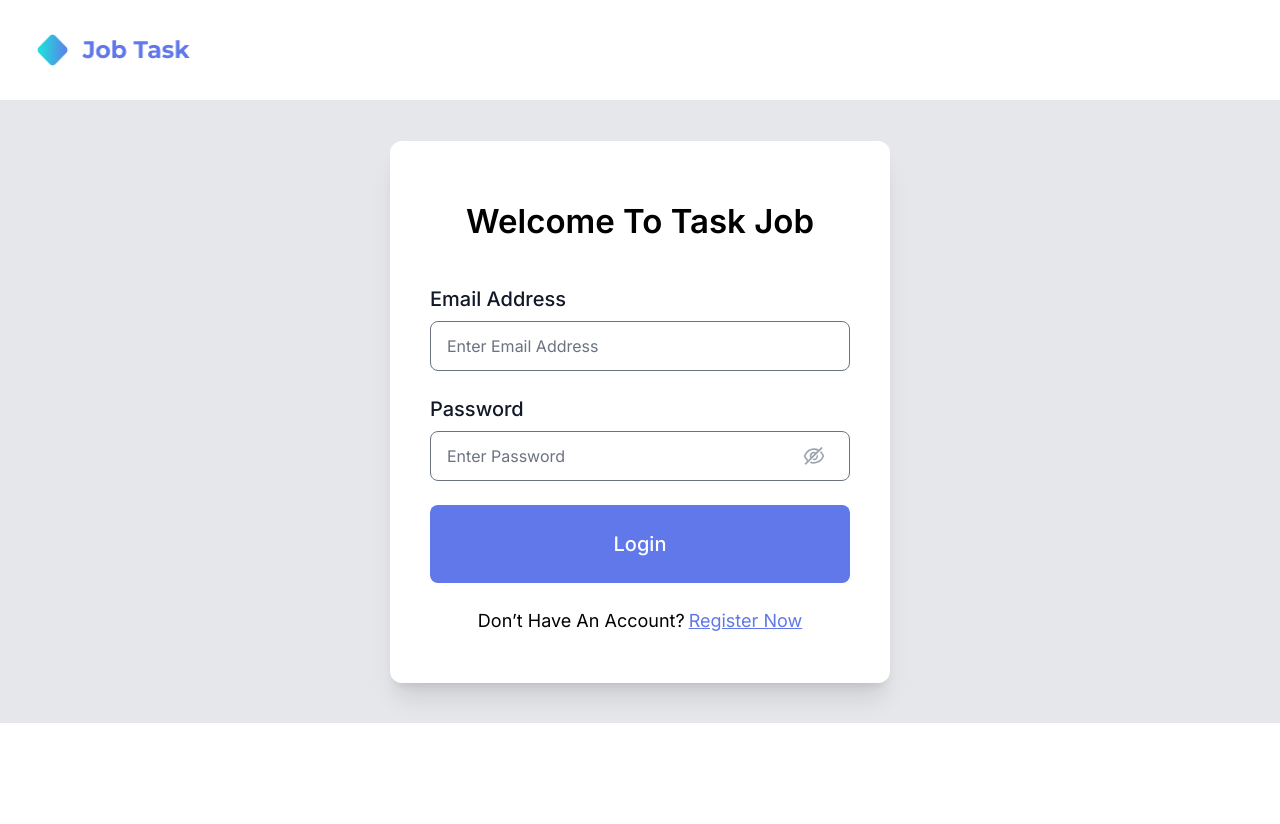
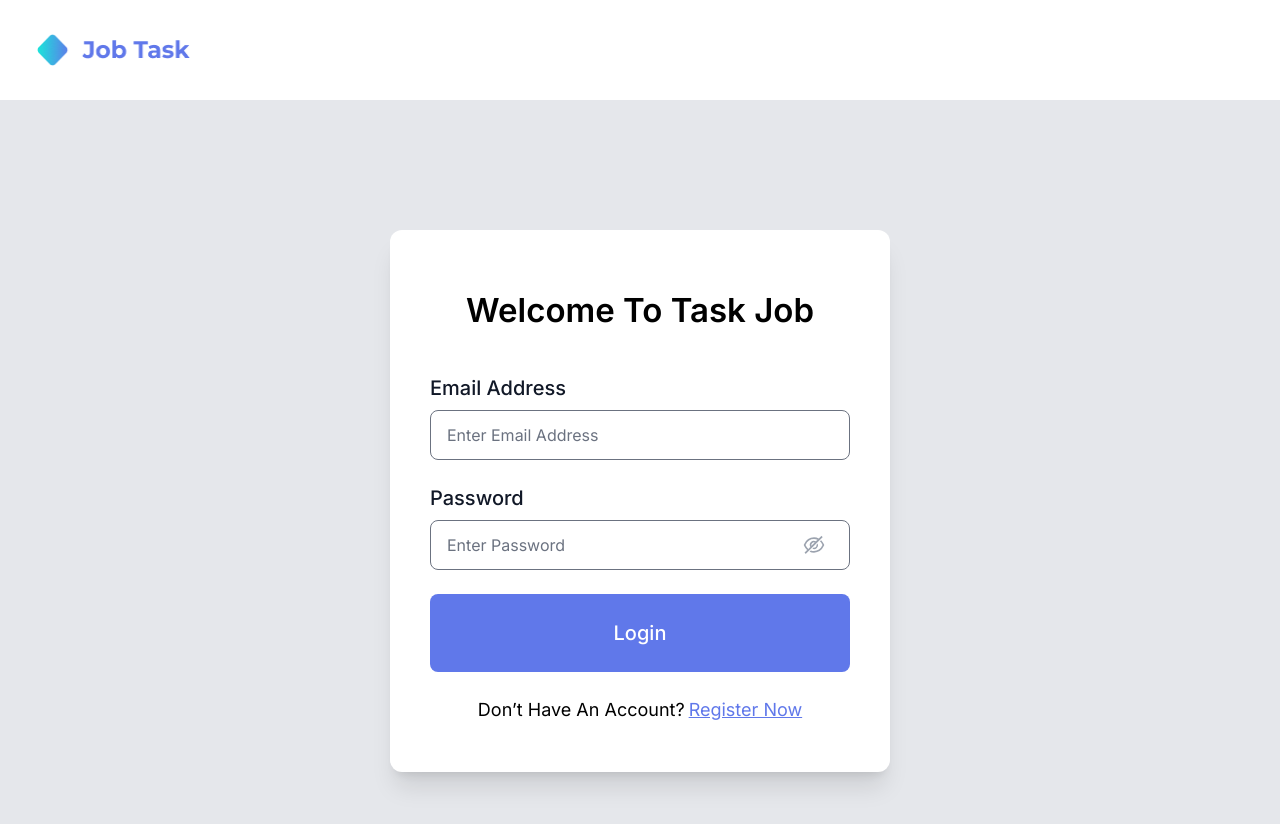
Before and after one commit to Neamul01/job-task, a Next.js app: page /auth/login in a window 1280 px wide. Shown: the top 824 px of the page. Before the commit the page ends 800 px from the top, so only its background shows below. Built offline with nearby package versions, Linux system fonts and the light colour scheme.

Commit message:
layout with set

```diff
--- a/app/auth/layout.tsx
+++ b/app/auth/layout.tsx
@@ -38,7 +38,7 @@ export default function Layout({ children }: { children: React.ReactNode }) {
 
   return (
     <PageLayout
-      className="flex items-center py-10  bg-gray-200"
+      className="flex items-center py-10 max-w-none min-h-screen  bg-gray-200"
       parentClass="px-0"
     >
       <div className="md:w-[1000px] mx-auto">
@@ -51,17 +51,17 @@ export default function Layout({ children }: { children: React.ReactNode }) {
                   className="flex items-center relative w-3/5 md:w-full justify-between"
                 >
                   <div
-                    className={`md:h-12 md:w-12 h-6 w-6 rounded-full flex justify-center items-center border text-black cursor-pointer ${
+                    className={`md:h-12 md:w-12 h-6 w-6 rounded-full flex justify-center items-center border border-gray-300 bg-gray-100 text-black cursor-pointer ${
                       active === tab ? " bg-primary text-white" : ""
                     }`}
                     onClick={() => handleClick(tab)}
                   >
                     {i + 1}
                   </div>
-                  <span className="relative z-10 bg-white px-2 capitalize">
+                  <span className="relative z-10 bg-transparent px-2 capitalize rounded-lg">
                     {tabs[tab as keyof typeof tabs]}
                   </span>
-                  <div className="absolute md:left-16 left-6 md:w-48 w-16 h-[1px] bg-gray-900 transform "></div>
+                  <div className="absolute md:left-16 left-6 md:w-36 w-16 h-[1px] bg-gray-900 transform "></div>
                 </div>
               );
             })}
```
